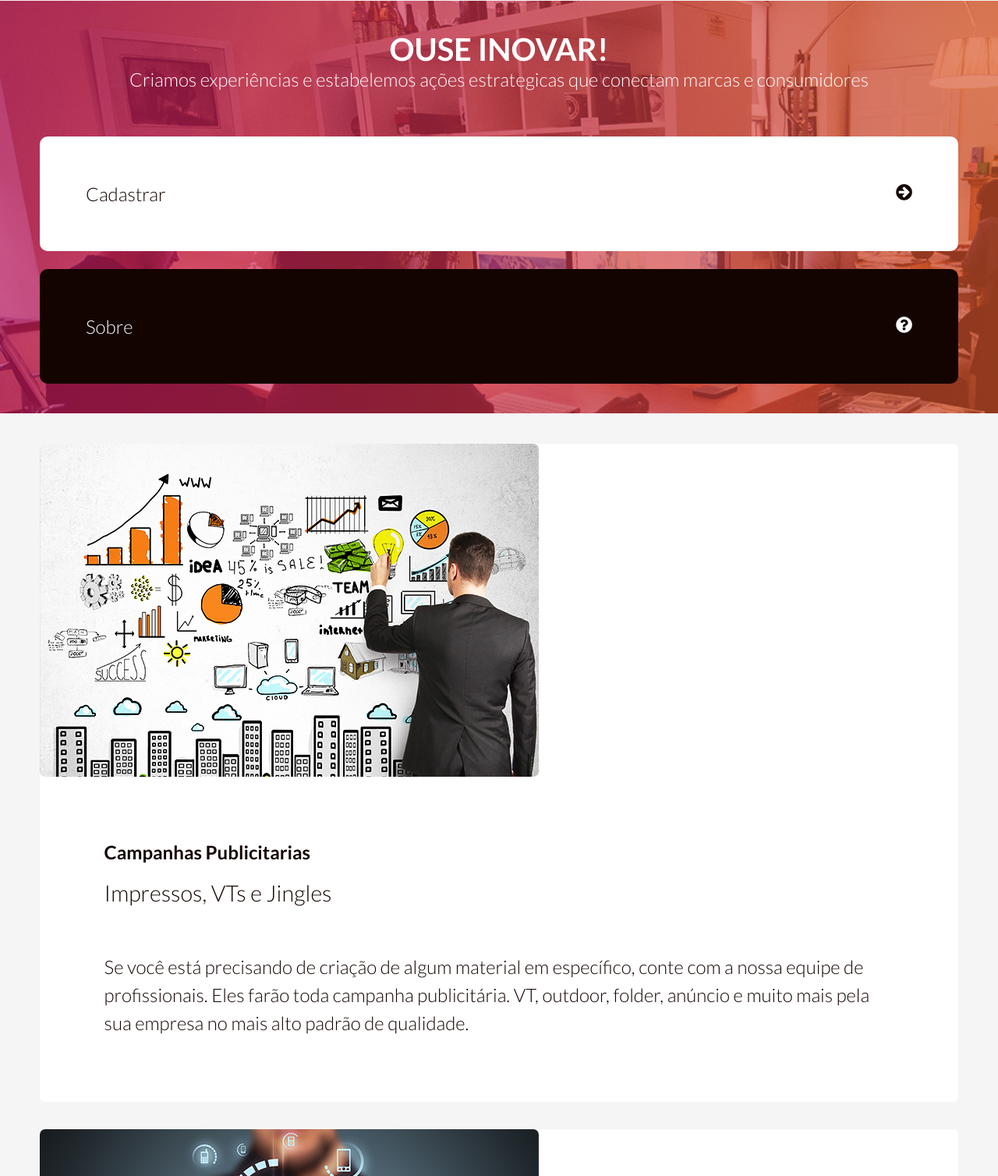
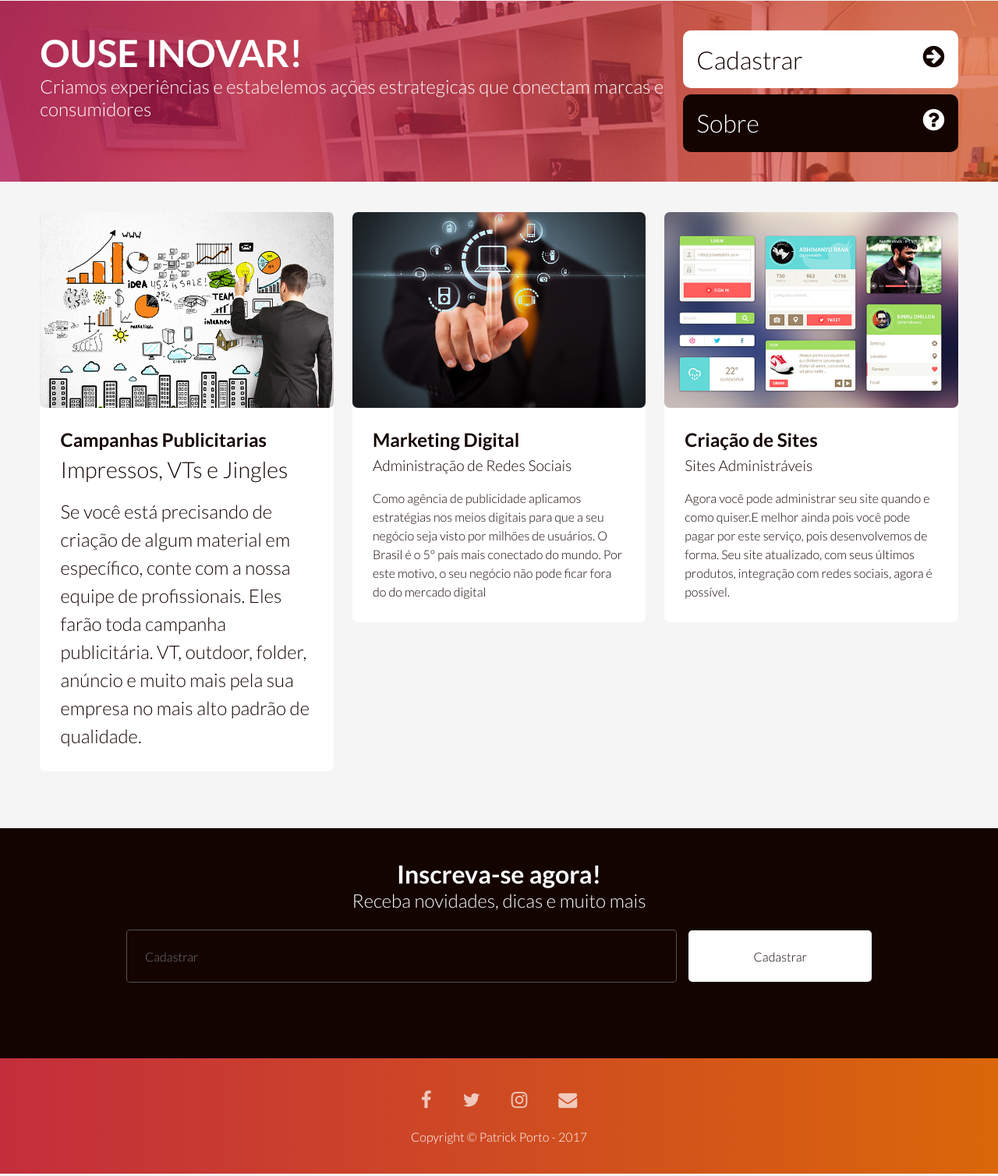
Before and after one commit to tricknp/nodeprop, a plain HTML site: page index.html in a window 1280 px wide. Shown: the part 132-1640 px from the top of the page at 78% size. Drawn offline with Linux system fonts and the light colour scheme.

Commit message:
responsive design done

```diff
--- a/index.html
+++ b/index.html
@@ -18,7 +18,7 @@
             <h1 class="logo">NodeProp - Especializada em Soluções Digitais</h1>
         </a>
 
-        <button class="btnMenu"> <i class="fa fa-bars fa-lg"></i> </button>
+        <button class="bg-gradient btnMenu"> <i class="fa fa-bars fa-lg"></i> </button>
 
         <nav class="menu">
             <a class="btn-close"><i class="fa fa-times"></i></a>
@@ -33,18 +33,18 @@
         </nav>
     </header>
 
-    <div class="banner">
+    <div class="container banner">
         <div class="title">
             <h2>OUSE INOVAR!</h2>
             <h3>Criamos experiências e estabelemos ações estrategicas que conectam marcas e consumidores</h3>
         </div>
         <div class="buttons">
-            <button class="btn-cadastrar">Cadastrar <i class="fa fa-arrow-circle-right"></i></button>
-            <button class="btn-sobre">Sobre <i class="fa fa-question-circle"></i></button>
+            <button class="btn btn-cadastrar">Cadastrar <i class="fa fa-arrow-circle-right"></i></button>
+            <button class="btn btn-sobre">Sobre <i class="fa fa-question-circle"></i></button>
         </div>
     </div>
 
-    <main class="servicos">
+    <main class="container">
         <article class="servico">
             <a href="#"> <img src="assets/images/criacoes.jpg" alt="Campanhas publicitárias"></a>
             <div class="inner">
@@ -75,6 +75,28 @@
          </article>
     </main>
 
+    <section class="container newsletter">
+        <h2>Inscreva-se agora!</h2>
+        <h3>Receba novidades, dicas e muito mais</h3>
+
+        <form action="">
+            <input type="email" name="email" placeholder="Cadastrar">
+            <button>Cadastrar</button>
+        </form>
+    </section>
+
+    <footer class="container bg-gradient rodape">
+        <div class="social-icons">
+            <a href="#"> <i class="fa fa-facebook"></i> </a>
+            <a href="#"> <i class="fa fa-twitter"></i> </a>
+            <a href="#"> <i class="fa fa-instagram"></i> </a>
+            <a href="#"> <i class="fa fa-envelope"></i> </a>
+        </div>
+
+        <p class="copyright">Copyright &copy; Patrick Porto - 2017 </p>
+
+    </footer>
+
     <script src="src/scripts/jquery.js"></script>
     <script src="src/scripts/menu.js"></script>
 </body>
--- a/src/styles/style.css
+++ b/src/styles/style.css
@@ -32,6 +32,17 @@ img{
 }
 /*-------------------------------------------------------------------*/
 
+.container{
+    width: 100%;
+    float: left;
+    padding: 3% 4%;
+    text-align: center;
+}
+
+.bg-gradient{
+    background: linear-gradient(to right, #c32e3c, #da6709 );
+}
+
 /*-----------------------------> HEADER <----------------------------*/
 .header{
     width: 100%;
@@ -55,7 +66,6 @@ img{
     color: #fff;
     border-radius: 56px;
     cursor: pointer;
-    background: linear-gradient(to right, #c32e3c, #da6709 );
 }
 
 /*------------------------------> MENU <----------------------------*/
@@ -99,10 +109,6 @@ img{
 
 /*-----------------------------> BANNER <----------------------------*/
 .banner{
-    width: 100%;
-    float: left;
-    text-align: center;
-    padding: 3% 4%;
     background: url('../../assets/images/bg.jpg') no-repeat fixed;
 }
 
@@ -131,35 +137,29 @@ img{
     float: right;
 }
 
-.btn-cadastrar{
+.btn{
     width: 100%;
     font-size: 1.5em;
     text-align: left;
     cursor: pointer;
     padding: 5%;
     border-radius: 10px;
+}
+
+.btn-cadastrar{
+
     background-color: #fff;
     color: #130400;
 }
 
 .btn-sobre{
-    width: 100%;
-    font-size: 1.5em;
-    text-align: left;
-    cursor: pointer;
-    padding: 5%;
-    border-radius: 10px;
     background-color: #130400;
     color: #fff;
     margin-top: 2%;
 }
 
 /*-----------------------------> SERVIÇOS <----------------------------*/
-.servicos{
-    width: 100%;
-    float: left;
-    padding: 3% 4%;
-}
+
 
 .servico{
     width: 100%;
@@ -194,3 +194,188 @@ img{
     color: #130400;
     line-height: 1.5em;
 }
+
+/*-----------------------------> NEWSLETTER <----------------------------*/
+.newsletter{
+    background-color: #130400;
+}
+
+.newsletter h2{
+    font-size: 2.5em;
+    color: #fff;
+    font-weight: 700;
+}
+
+.newsletter h3{
+    color: #fff;
+}
+
+.newsletter form{
+    margin-top: 2%;
+}
+
+.newsletter input{
+    background-color: #130400;
+    color: #fff;
+    border: 1px solid rgba(255,255,255,0.3);
+    padding: 5%;
+    border-radius: 5px;
+    width: 100%;
+}
+
+.newsletter button{
+    width: 100%;
+    background-color: #fff;
+    color: #130400;
+    padding: 5%;
+    border-radius: 5px;
+    cursor: pointer;
+    margin-top: 3%;
+    margin-bottom: 5%;
+}
+
+/*-----------------------------> FOOTER <----------------------------*/
+.rodape{
+    text-align: center;
+}
+
+.social-icons a{
+    font-size: 1.5em;
+    color: rgba(255,255,255,.7);
+    margin-right: 3%;
+}
+
+.social-icons a:last-child{
+    margin-right: 0;
+}
+
+.social-icons a:hover{
+    color: rgb(255, 255, 255);
+}
+
+.copyright{
+    margin-top: 2%;
+    color: rgb(255, 255, 255);
+}
+
+/*-----------------------------> MOBILE FIRST <----------------------------*/
+/*---------------------> Small devices - Smartphones <---------------------*/
+@media screen and (min-width: 480px) {
+    .logo{
+        width: 214px;
+        background: url('../../assets/images/logo.png') center center/214px no-repeat;
+    }
+
+    .btn{
+        font-size: 2em;
+    }
+}
+
+/*---------------------> Small devices - Tablets <---------------------*/
+@media screen and (min-width: 768px) {
+    .servico{
+        width: 49%;
+        float: left;
+        margin-right: 2%;
+    }
+
+    .servico:nth-child(2){
+        margin-right: 0;
+    }
+
+    .newsletter h2{
+        font-size: 2em;
+    }
+
+    .newsletter h3{
+        font-size: 1.5em;
+    }
+
+    .newsletter input{
+        width: 70%;
+        padding: 2%;
+        float: left;
+        margin-right: 1%;
+    }
+
+    .newsletter button{
+        width: 29%;
+        padding: 2%;
+        float: right;
+        margin-top: 0;
+    }
+}
+
+/*---------------------> Medium devices - Tablets & Desktops <---------------------*/
+@media screen and (min-width: 960px){
+    .title{
+        width: 70%;
+        float: left;
+        text-align: left;
+    }
+
+    .title h2{
+        font-size: 3em;
+    }
+
+    title h3{
+        font-size: 2em;
+    }
+
+    .buttons{
+        width: 30%;
+        float: right;
+        margin-top: 0;
+    }
+
+    .servico{
+        width: 32%;
+    }
+
+    .servico:nth-child(2){
+        margin-right: 2%;
+    }
+
+    .servico:nth-child(3){
+        margin-right: 0;
+    }
+
+    .newsletter input{
+        width: 60%;
+        float: none;
+    }
+
+    .newsletter button{
+        width: 20%;
+        float: none;
+    }
+}
+
+/*---------------------> Large devices - Wide Screens <---------------------*/
+@media screen and (min-width: 1280px) {
+    .btnMenu,
+    .btn-close{
+        display: none;
+    }
+
+    .menu{
+        width: auto;
+        height: 56px;
+        line-height: 56px;
+        float: right;
+        background-color: #f5f5f5;
+        display: block !important;
+        position: static;
+    }
+
+    .menu li{
+        padding: 0;
+        float: left;
+    }
+
+    .menu li a{
+        color: #130400;
+        font-size: 1em;
+        padding: 15px;
+    }
+}
```
Also changed, not shown: src/scripts/menu.js (line endings or trailing spaces).
